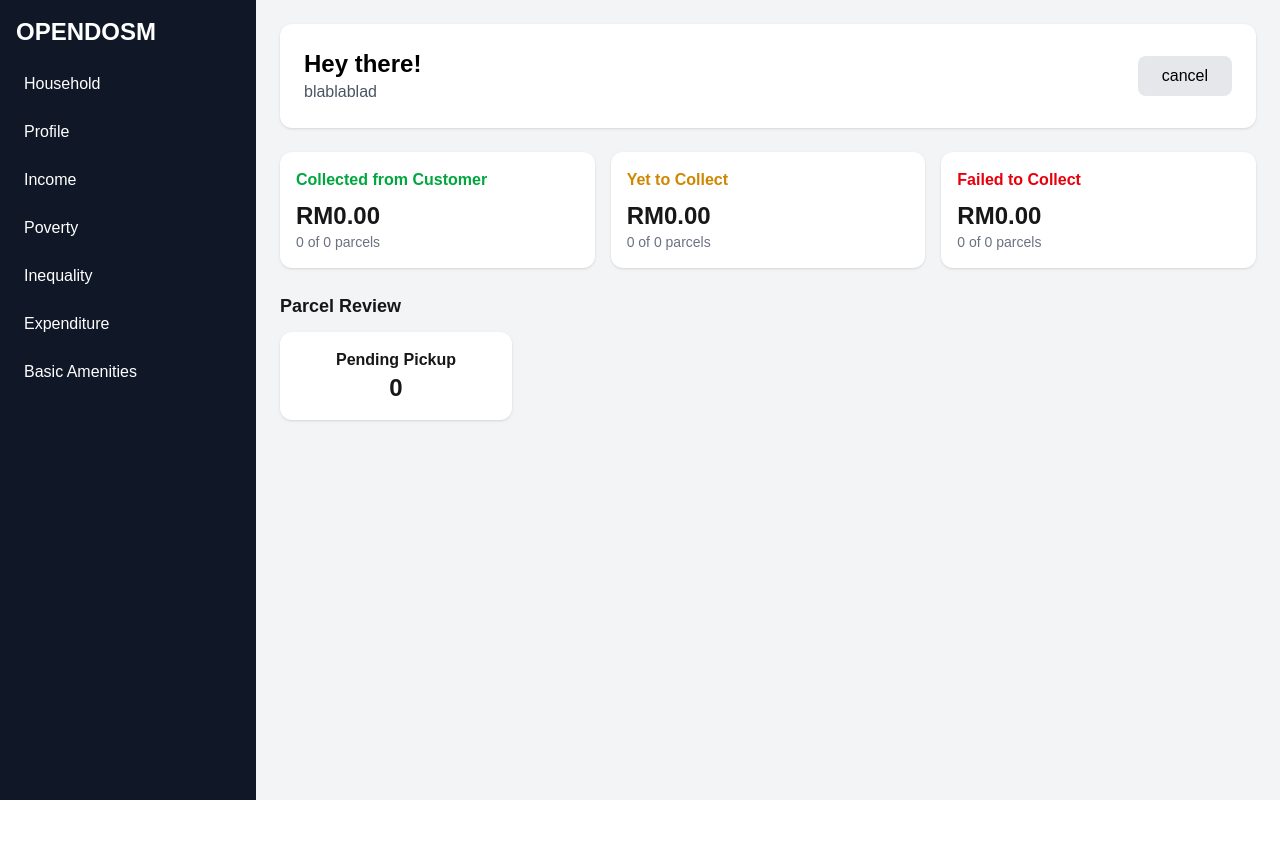
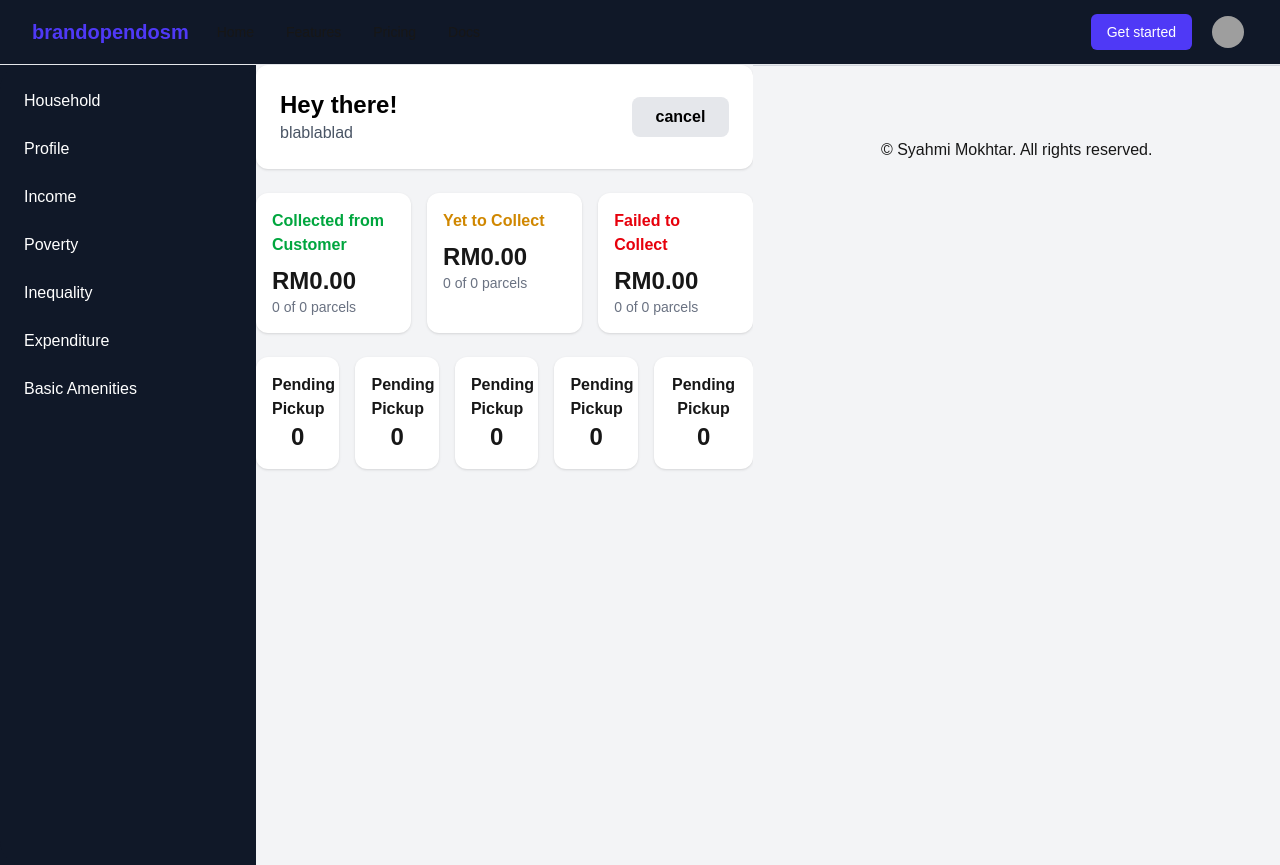
Before and after one commit to syazanihussin/opendosm, a Next.js app: page / in a window 1280 px wide. Before the commit the page ends 800 px from the top, so only its background shows below. Built offline with nearby package versions, Linux system fonts and the light colour scheme; grey boxes are pictures that could not be loaded.

Commit message:
add some components

```diff
--- a/src/app/components/Button/Button.jsx
+++ b/src/app/components/Button/Button.jsx
@@ -1,9 +1,9 @@
 import React from 'react'
 
-const Button = ({label, variant="primary"}) => {
+const Button = ({label, variant}) => {
 
 
-  const baseClasses = "px-6 py-2 rounded-lg font-medium";
+  const baseClasses = "px-6 py-2 rounded-lg font-bold";
 
   const variantClasses = {
     primary: "bg-blue-600 text-white",
@@ -14,7 +14,7 @@ const Button = ({label, variant="primary"}) => {
   return (
    <>
         <button className={`${baseClasses} ${variantClasses[variant]}`}>
-        {label}
+           {label}
         </button>
 
     </>
--- /dev/null
+++ b/src/app/components/Dropdown/Dropdown.jsx
@@ -0,0 +1,9 @@
+import React from 'react'
+
+const Dropdown = () => {
+  return (
+    <div>Dropdown</div>
+  )
+}
+
+export default Dropdown
--- a/src/app/components/Footer/Footer.jsx
+++ b/src/app/components/Footer/Footer.jsx
@@ -2,11 +2,11 @@ import React from 'react'
 
 const Footer = () => {
   return (
-    <footer className="footer border z-10 border-[#33353F] border-l-transparent border-r-transparent text-white">
+    <footer className="w-full border-t border-gray-300 bg-gray-100 p-6 text-center">
          <div className="flex w-full  p-12  align-center justify-center items-center">
-           <p className="text-white text-center">&copy; Syahmi Mokhtar. All rights reserved.</p>
-         </div>
-       </footer>
+           <p className="text-center">&copy; Syahmi Mokhtar. All rights reserved.</p>
+      </div>
+    </footer>
   )
 }
 
--- a/src/app/components/Header/Header.jsx
+++ /dev/null
@@ -1,9 +0,0 @@
-import React from 'react'
-
-const Header = () => {
-  return (
-    <div>Header</div>
-  )
-}
-
-export default Header
--- /dev/null
+++ b/src/app/components/Navbar/Navbar.jsx
@@ -0,0 +1,106 @@
+"use client";
+
+import { useState } from "react";
+
+
+const Navbar = ({title}) => {
+
+
+  const [mobileOpen, setMobileOpen] = useState(false);
+  const [profileOpen, setProfileOpen] = useState(false);
+
+
+  return (
+   <>
+       <nav className=" bg-gray-900 border-b border-gray-200">
+          <div className="max-w-7xl mx-auto px-4 sm:px-6 lg:px-8">
+          <div className="flex justify-between items-center h-16">
+          <div className="flex items-center gap-4">
+          <a href="#" className="flex items-center gap-2">
+          <span className="text-indigo-600 text-xl font-bold">{title}</span>
+          </a>
+
+
+            <div className="hidden sm:flex sm:items-center sm:gap-2">
+              <a href="#" className="px-3 py-2 text-sm hover:bg-gray-100 hover:text-black rounded-md">Home</a>
+              <a href="#" className="px-3 py-2 text-sm hover:bg-gray-100  hover:text-black rounded-md">Features</a>
+              <a href="#" className="px-3 py-2 text-sm hover:bg-gray-100   hover:text-black rounded-md">Pricing</a>
+              <a href="#" className="px-3 py-2 text-sm hover:bg-gray-100  hover:text-black  rounded-md">Docs</a>
+              </div>
+          </div>
+
+
+          {/* Right section */}
+          <div className="flex items-center gap-4">
+          <a href="#" className="hidden sm:inline-flex px-4 py-2 bg-indigo-600 text-white rounded-md text-sm hover:bg-indigo-500">
+          Get started
+          </a>
+
+
+          <div className="relative">
+          <button
+          onClick={() => setProfileOpen(!profileOpen)}
+          className="flex items-center gap-2 p-1 hover:bg-gray-100 rounded-full"
+          >
+          <img
+          className="h-8 w-8 rounded-full"
+          src="https://images.unsplash.com/photo-1502685104226-ee32379fefbe?q=80&w=64&auto=format"
+          />
+          </button>
+
+
+          {profileOpen && (
+          <div className="absolute right-0 mt-2 w-40 bg-white shadow rounded-md text-sm">
+          <a className="block px-4 py-2 hover:bg-gray-100" href="#">Profile</a>
+          <a className="block px-4 py-2 hover:bg-gray-100" href="#">Settings</a>
+          <a className="block px-4 py-2 text-red-600 hover:bg-gray-100" href="#">
+          Logout
+          </a>
+          </div>
+          )}
+          </div>
+
+
+          {/* Mobile button */}
+          <button
+          className="sm:hidden p-2 rounded-md hover:bg-gray-100"
+          onClick={() => setMobileOpen(!mobileOpen)}
+          >
+          {mobileOpen ? "✕" : "☰"}
+          </button>
+          </div>
+          </div>
+          </div>
+
+
+          {/* Mobile menu */}
+          {mobileOpen && (
+          <div className="sm:hidden border-t border-gray-100">
+          <div className="px-2 py-3 space-y-1">
+          <a href="#" className="block px-3 py-2 rounded-md text-base">
+          Home
+          </a>
+          <a href="#" className="block px-3 py-2 rounded-md text-base">
+          Features
+          </a>
+          <a href="#" className="block px-3 py-2 rounded-md text-base">
+          Pricing
+          </a>
+          <a href="#" className="block px-3 py-2 rounded-md text-base">
+          Docs
+          </a>
+          </div>
+          <div className="px-5 pb-4 border-t border-gray-100">
+          <a href="#" className="block w-full text-center px-4 py-2 bg-indigo-600 text-white rounded-md">
+          Get started
+          </a>
+          </div>
+          </div>
+          )}
+          </nav>
+
+   </>
+  )
+}
+
+export default Navbar
--- /dev/null
+++ b/src/app/components/Sidebar/Sidebar.jsx
@@ -0,0 +1,20 @@
+import React from 'react'
+
+export const Sidebar = () => {
+  return (
+   <>
+        <aside className="w-64 h-full rounded-3xl bg-gray-900 text-white   p-4 space-y-4">
+            <nav className="flex flex-col space-y-2">
+                <button className="text-left hover:bg-gray-700 p-2 rounded">Household</button>
+                <button className="text-left hover:bg-gray-700 p-2 rounded">Profile</button>
+                <button className="text-left hover:bg-gray-700 p-2 rounded">Income</button>
+                <button className="text-left hover:bg-gray-700 p-2 rounded">Poverty</button>
+                <button className="text-left hover:bg-gray-700 p-2 rounded">Inequality</button>
+                <button className="text-left hover:bg-gray-700 p-2 rounded">Expenditure</button>
+                <button className="text-left hover:bg-gray-700 p-2 rounded">Basic Amenities</button>
+            </nav>
+        </aside>
+   </>
+  )
+}
+export default Sidebar;
--- a/src/app/page.tsx
+++ b/src/app/page.tsx
@@ -1,31 +1,32 @@
-import Image from "next/image";
+"use client";
+
+import { useState } from "react";
+
+
 import Button from './components/Button/Button'
 import Card from './components/Card/Card'
+import Footer from './components/Footer/Footer'
+import Navbar from './components/Navbar/Navbar'
+import Sidebar from './components/Sidebar/Sidebar'
 
 
 export default function Home() {
+
   return (
+    <>
 
-    <>
-      <div className="min-h-screen bg-gray-100 flex">
+        <Navbar title="brandopendosm" />
 
-        <aside className="w-64 bg-gray-900 text-white flex flex-col p-4 space-y-4">
-          <h1 className="text-2xl font-bold mb-4">OPENDOSM</h1>
-          <nav className="flex flex-col space-y-2">
-            <button className="text-left hover:bg-gray-700 p-2 rounded">Household</button>
-            <button className="text-left hover:bg-gray-700 p-2 rounded">Profile</button>
-            <button className="text-left hover:bg-gray-700 p-2 rounded">Income</button>
-            <button className="text-left hover:bg-gray-700 p-2 rounded">Poverty</button>
-            <button className="text-left hover:bg-gray-700 p-2 rounded">Inequality</button>
-            <button className="text-left hover:bg-gray-700 p-2 rounded">Expenditure</button>
-            <button className="text-left hover:bg-gray-700 p-2 rounded">Basic Amenities</button>
-          </nav>
+
+      <main className="min-h-screen w-full bg-gray-100 flex">
+
+        <aside className="w-64 h-screen bg-gray-900 text-white">
+
+                  <Sidebar />
         </aside>
 
-        {/* Main Content */}
-        <main className="flex-1 p-6">
 
-
+          <section className="container-fluid w-full h-full">
 
                   <Card>
                     <div>
@@ -60,29 +61,42 @@ export default function Home() {
                       </div>
                     </div>
 
-            {/* Parcel Review */}
-            <h3 className="font-semibold text-lg mb-3">Parcel Review</h3>
-            <div className="grid grid-cols-4 gap-4">
+                    <div className="grid grid-cols-5 space-x-4">
                       <div className="bg-white p-4 rounded-xl shadow text-center">
                         <p className="font-semibold">Pending Pickup</p>
                         <p className="text-2xl font-bold">0</p>
                       </div>
+
+                      <div className="bg-white p-4 rounded-xl shadow text-center">
+                        <p className="font-semibold">Pending Pickup</p>
+                        <p className="text-2xl font-bold">0</p>
                       </div>
 
-        </main>  {/* ✅ Closing MAIN */}
+                      <div className="bg-white p-4 rounded-xl shadow text-center">
+                        <p className="font-semibold">Pending Pickup</p>
+                        <p className="text-2xl font-bold">0</p>
+                      </div>
+
+                      <div className="bg-white p-4 rounded-xl shadow text-center">
+                        <p className="font-semibold">Pending Pickup</p>
+                        <p className="text-2xl font-bold">0</p>
+                      </div>
+
+                      <div className="bg-white p-4 rounded-xl shadow text-center">
+                        <p className="font-semibold">Pending Pickup</p>
+                        <p className="text-2xl font-bold">0</p>
+                      </div>
+
+                    </div>
+            </section>
+
+            <Footer />
+
+        </main>
 
 
-        {/*
-        <footer className="bg-gray-900 text-white py-6 mt-10">
-            <div className="max-w-7xl mx-auto px-4 text-center">
-              <p className="text-sm text-gray-400">
-                © {new Date().getFullYear()} Your Company. All rights reserved.
-              </p>
-            </div>
-          </footer> */}
 
 
-      </div>      {/* ✅ Closing MAIN WRAPPER */}
 
     </>
   );
```
Also changed, not shown: src/app/components/Card/Card.jsx (+4 -4 lines). Lines whose indentation alone changed are shown as unchanged.
